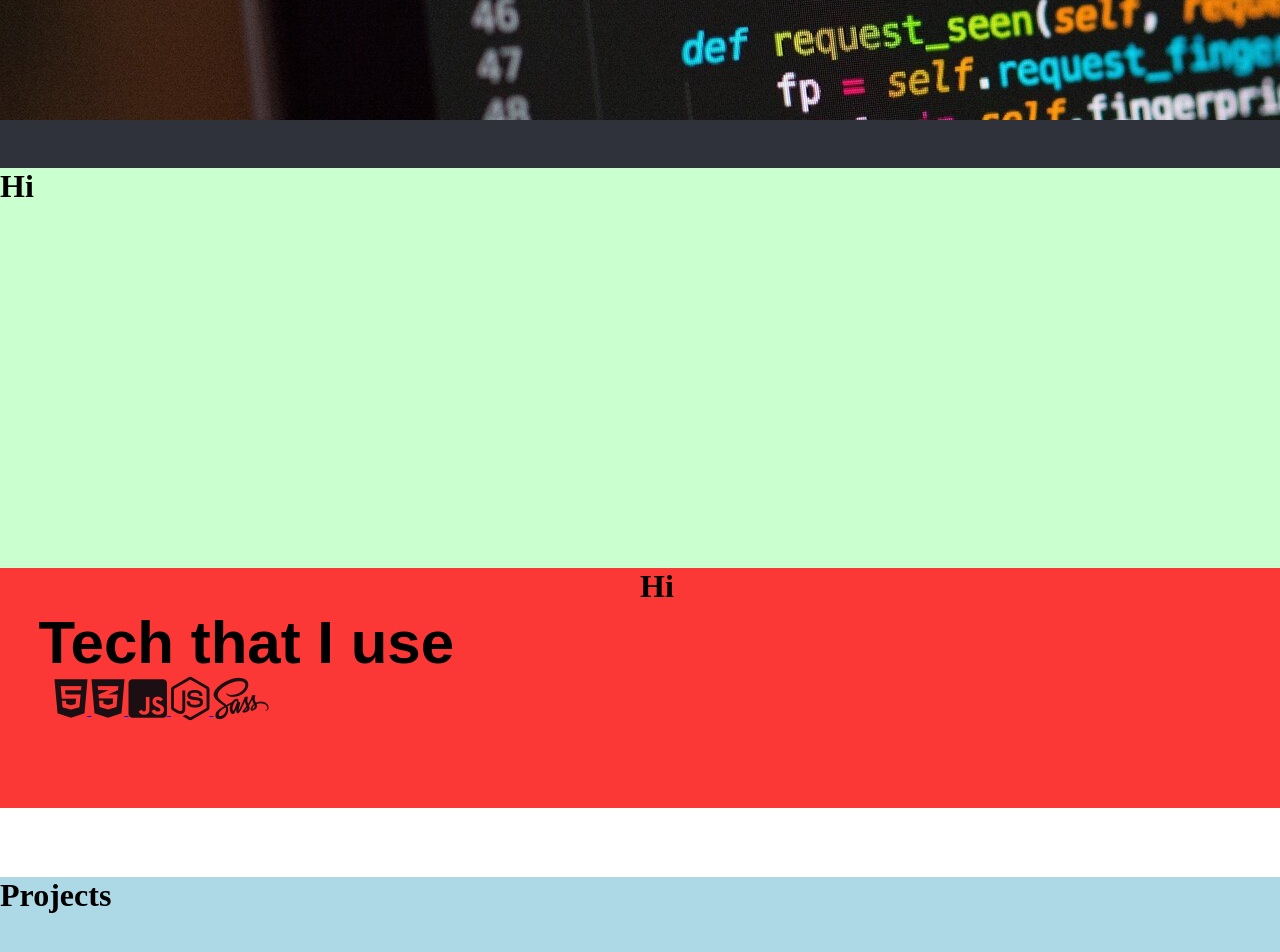
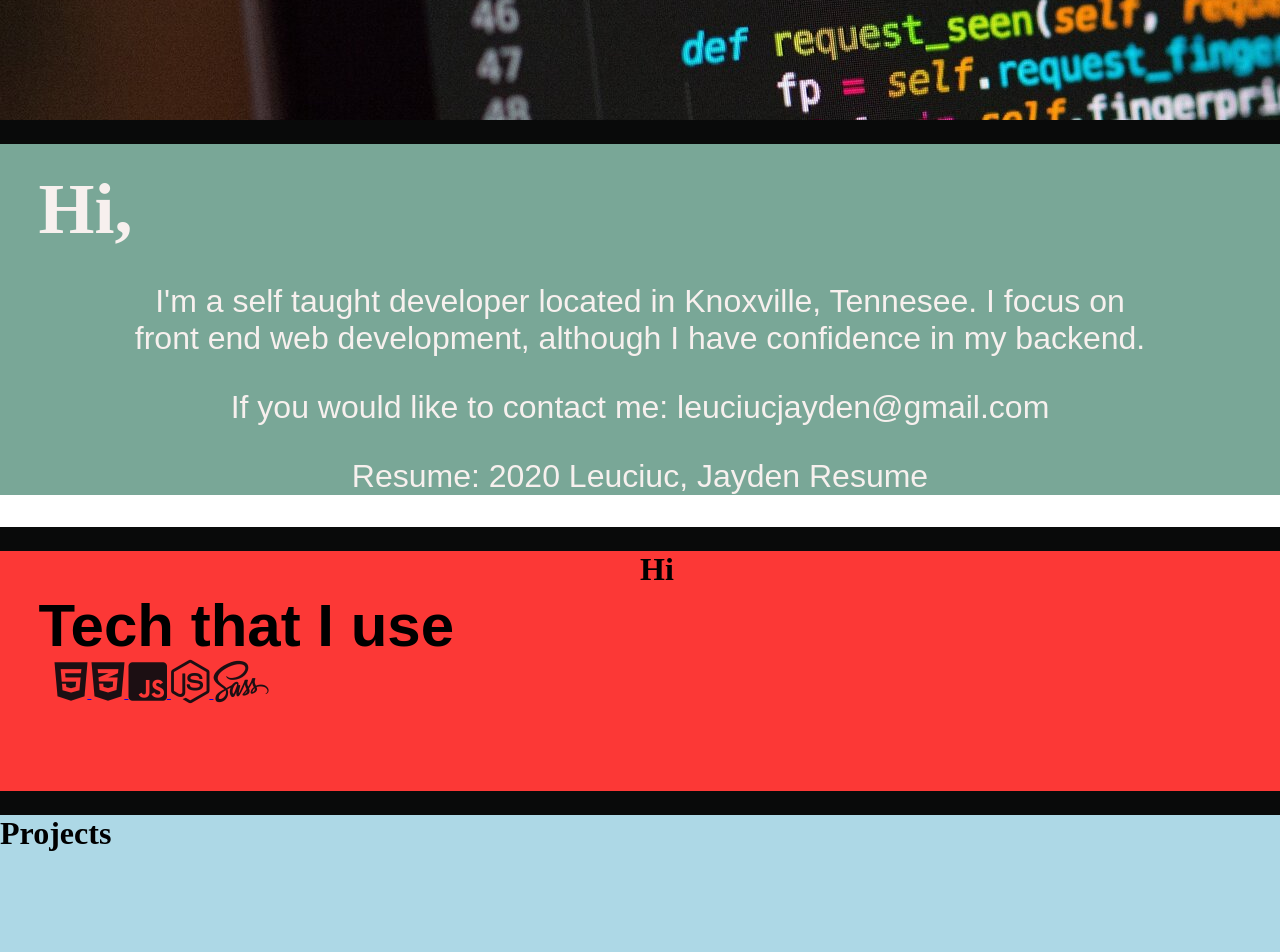
Before and after one commit to jayden-leuciuc/Personal-Portfolio-Project, a website: page dist/index.html in a window 1280 px wide. Shown: the part 680-1632 px from the top of the page. Drawn offline with Linux system fonts and the light colour scheme.

Commit message:
Updated palette, added more info on blocks

```diff
--- a/scss/_config.scss
+++ b/scss/_config.scss
@@ -1,12 +1,12 @@
 //Color palette
 //To be used in moderation to provide eye appeal to info
 $palette-vivid: #fc3836;
-$palette-tea: #caffd0;
-$palette-grey: #2f323a;
+$palette-tea: #79a797;
+$palette-grey: #090a0a;
 
 //Colors not as vivid that provide a solid, readable text color
 $text-dark: #1c0f13;
-$text-light: #f9e0d9;
+$text-light: #f7f0ee;
 
 //Easy background color on the eyes to be used for the majority of background
 $background-light: #f9e0d9;
--- a/scss/main.scss
+++ b/scss/main.scss
@@ -21,25 +21,42 @@ body {
         font-size: 5rem;
         margin-bottom: 0;
         font-family: Helvetica;
+        h1:hover {
+          color: black;
+        }
       }
       p {
         font-family: Helvetica;
       }
     }
   }
-  //Black block
-  .black-block {
-    padding: 3vh;
+  //Barrier block
+  .barrier-block {
+    padding: 1.5vh;
     background-color: $palette-grey;
     max-width: 100%;
   }
   .about-me-block {
     max-width: 100%;
-    height: 50vh;
     background-color: $palette-tea;
-    h1 {
-      padding: 0;
-      margin: 0;
+    .text-container {
+      height: 100%;
+      color: $text-light;
+      h1 {
+        padding: 3vh 0 0 3vw;
+        margin: 0;
+        font-size: 4.5rem;
+      }
+      p {
+        padding: 0 10vw 0 10vw;
+        text-align: center;
+        font-family: sans-serif;
+        font-size: 2rem;
+      }
+      span:hover {
+        color: black;
+        cursor: pointer;
+      }
     }
   }
   //Orange area
@@ -87,14 +104,11 @@ body {
       margin: 0;
     }
   }
-  //White block {
-  .white-block {
-    padding: 3vh;
-    background-color: white;
-    max-width: 100%;
-  }
   .projects-block {
     background-color: lightblue;
     height: 50vh;
+    h1 {
+      margin: 0;
+    }
   }
 }
```
Also changed, not shown: dist/css/main.css, dist/index.html.
